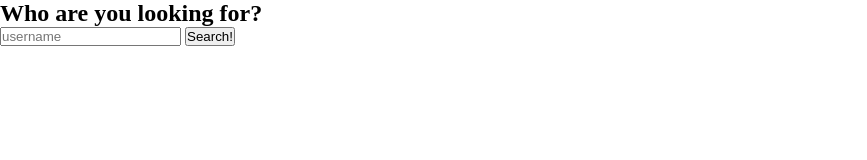
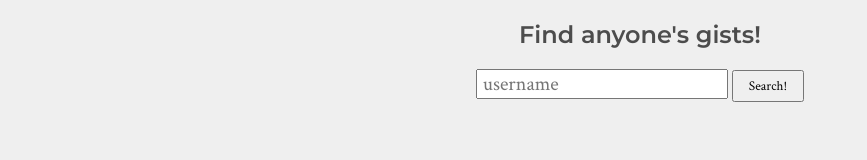
Before and after one commit to gomezjuliana/blog, a website built with webpack: page public/index.html in a window 1280 px wide. Shown: the whole page, without its empty margins (0-867 px from the left). Built offline with nearby package versions, Linux system fonts and the light colour scheme.

Commit message:
troubleshooting submits

```diff
--- a/public/css/main.css
+++ b/public/css/main.css
@@ -5,5 +5,29 @@
 
 /*Colors*/
 /*Fonts*/
-.gist-container__blurb-text {
+body {
+  background-color: #EFEFEF; }
+
+.container {
+  margin: 20px; }
+
+.search {
+  text-align: center; }
+  .search .search__heading {
+    font-family: "Montserrat", sans-serif;
+    margin-bottom: 20px;
+    color: #4C4C4C; }
+
+.form .form__username {
+  font-family: "Crimson Text", serif;
+  font-size: 20px;
+  margin-bottom: 20px;
+  padding-left: 5px; }
+
+.btn {
+  padding: 5px 15px;
+  font-family: "Crimson Text", serif; }
+
+.gist-container__blurb-text,
+.gist-container__blurb--expanded {
   white-space: pre; }
--- a/public/index.html
+++ b/public/index.html
@@ -1,7 +1,7 @@
 <!DOCTYPE html>
 <html>
 <head>
-	<title>2000s blog</title>
+	<title>Gist Lookup by User</title>
 	<meta charset="utf-8">
 	<meta content="width=device-width, initial-scale=1" name="viewport">
 	<link rel="stylesheet" type="text/css" href="/css/main.css">
@@ -9,9 +9,9 @@
 <body>
 <div class="container">
 	<div class="search">
-		<h2 class="search__heading">Who are you looking for?</h2>
+		<h2 class="search__heading">Find anyone's gists!</h2>
 		<form class="form">
-			<input type="text" name="search-bar" placeholder="username" id="form__username">
+			<input type="text" name="search-bar" placeholder="username" class="form__username">
 			<button class="form__button btn" type="button">Search!</button>
 		</form>
 	</div>
--- a/public/js/bundle.js
+++ b/public/js/bundle.js
@@ -73,6 +73,9 @@
 __webpack_require__(1);
 
 document.querySelector('.form__button').addEventListener('click', getData);
+document.querySelector('.form').addEventListener('submit', function (e) {
+	e.preventDefault();getData();
+});
 
 function getData() {
 	if (document.querySelector('.gist-container') || document.querySelector('.gist-container--expanded')) {
@@ -81,7 +84,7 @@ function getData() {
 		});
 		document.querySelector('.results').removeChild(document.querySelector('.gist-container--expanded'));
 	}
-	var username = document.getElementById('form__username').value;
+	var username = document.querySelector('.form__username').value;
 	fetch('https://api.github.com/users/' + username + '/gists').then(function (response) {
 		return response.json();
 	}).then(getBlurbInfo).catch(console.log);
--- a/src/js/main.js
+++ b/src/js/main.js
@@ -1,6 +1,7 @@
 import '../scss/app.scss';
 
 document.querySelector('.form__button').addEventListener('click', getData);
+document.querySelector('.form').addEventListener('submit', (e) => {e.preventDefault(); getData();});
 
 function getData(){
 	if (document.querySelector('.gist-container') || document.querySelector('.gist-container--expanded')){
@@ -10,7 +11,7 @@ function getData(){
 		})
 		document.querySelector('.results').removeChild(document.querySelector('.gist-container--expanded'));
 	}
-	let username = document.getElementById('form__username').value;
+	const username = document.querySelector('.form__username').value;
 	fetch('https://api.github.com/users/'+username+'/gists')
 	.then(response => response.json())
 	.then(getBlurbInfo)
--- a/src/scss/app.scss
+++ b/src/scss/app.scss
@@ -1,6 +1,37 @@
 @import './base/reset';
 @import './base/variables';
 
-.gist-container__blurb-text {
+body {
+	background-color: $neutral;
+}
+.container {
+	margin: 20px;
+}
+
+.search {
+	text-align: center;
+	.search__heading {
+		font-family: $montserrat;
+		margin-bottom: 20px;
+		color: $carbon;
+	}
+}
+
+.form {
+	.form__username {
+		font-family: $crimson;
+		font-size: 20px;
+		margin-bottom: 20px;
+		padding-left: 5px;
+	}
+}
+
+.btn {
+	padding: 5px 15px;
+	font-family: $crimson;
+}
+
+.gist-container__blurb-text,
+.gist-container__blurb--expanded {
 	white-space: pre;
 }
--- a/src/scss/base/variables.scss
+++ b/src/scss/base/variables.scss
@@ -2,7 +2,7 @@
 
 /*Colors*/
 $sky: #CAEBF2;
-$carbon: #A9A9A9;
+$carbon: #4C4C4C;
 $watermelon: #FF3B3F;
 $neutral: #EFEFEF;
 
```
Also changed, not shown: README.md.
